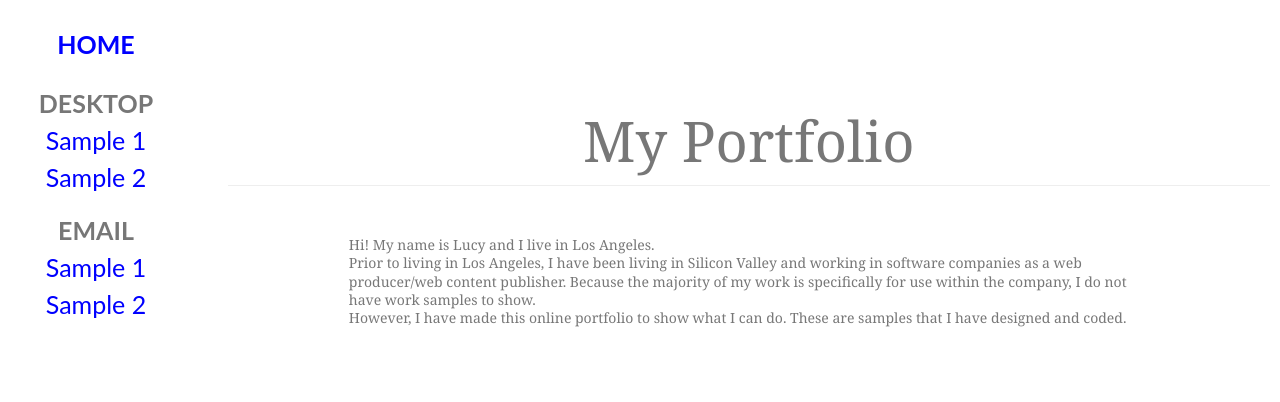
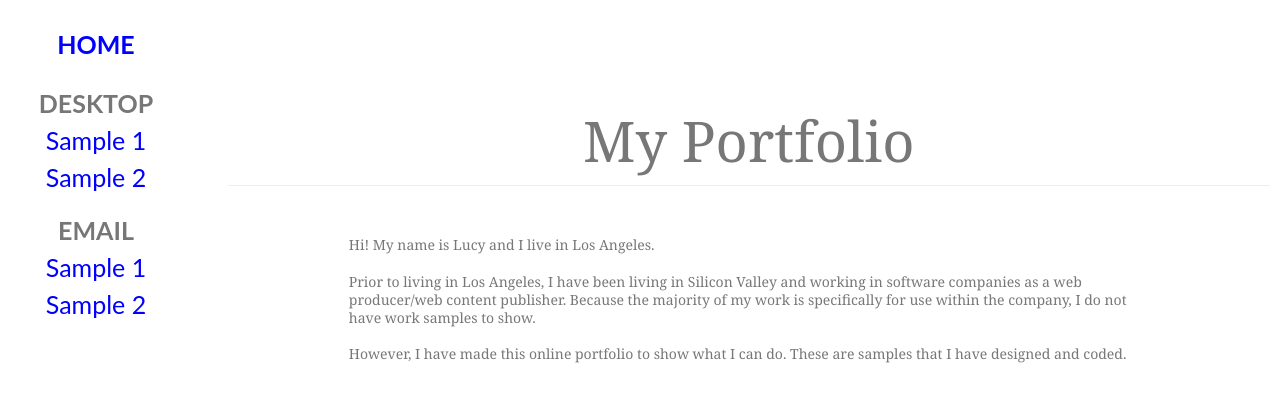
Before and after one commit to nuumu/nuumu.github.io, a Jekyll site: the page built from index.html, in a window 1280 px wide. Shown: the top 402 px of the page. Built offline with Jekyll 4.4.1, drawn with Linux system fonts in a browser that asks for light colours.

Commit message:
Update index.html

```diff
--- a/index.html
+++ b/index.html
@@ -13,9 +13,9 @@
         </div>
 
 <section class="contentbox">
-<p class="serif">Hi! My name is Lucy and I live in Los Angeles.</p>
+<p class="serif">Hi! My name is Lucy and I live in Los Angeles.</p><br />
 
-<p class="serif">Prior to living in Los Angeles, I have been living in Silicon Valley and working in software companies as a web producer/web content publisher. Because the majority of my work is specifically for use within the company, I do not have work samples to show.</p>
+<p class="serif">Prior to living in Los Angeles, I have been living in Silicon Valley and working in software companies as a web producer/web content publisher. Because the majority of my work is specifically for use within the company, I do not have work samples to show.</p><br />
 
 <p class="serif">However, I have made this online portfolio to show what I can do. These are samples that I have designed and coded.</p>
 </section>
```
